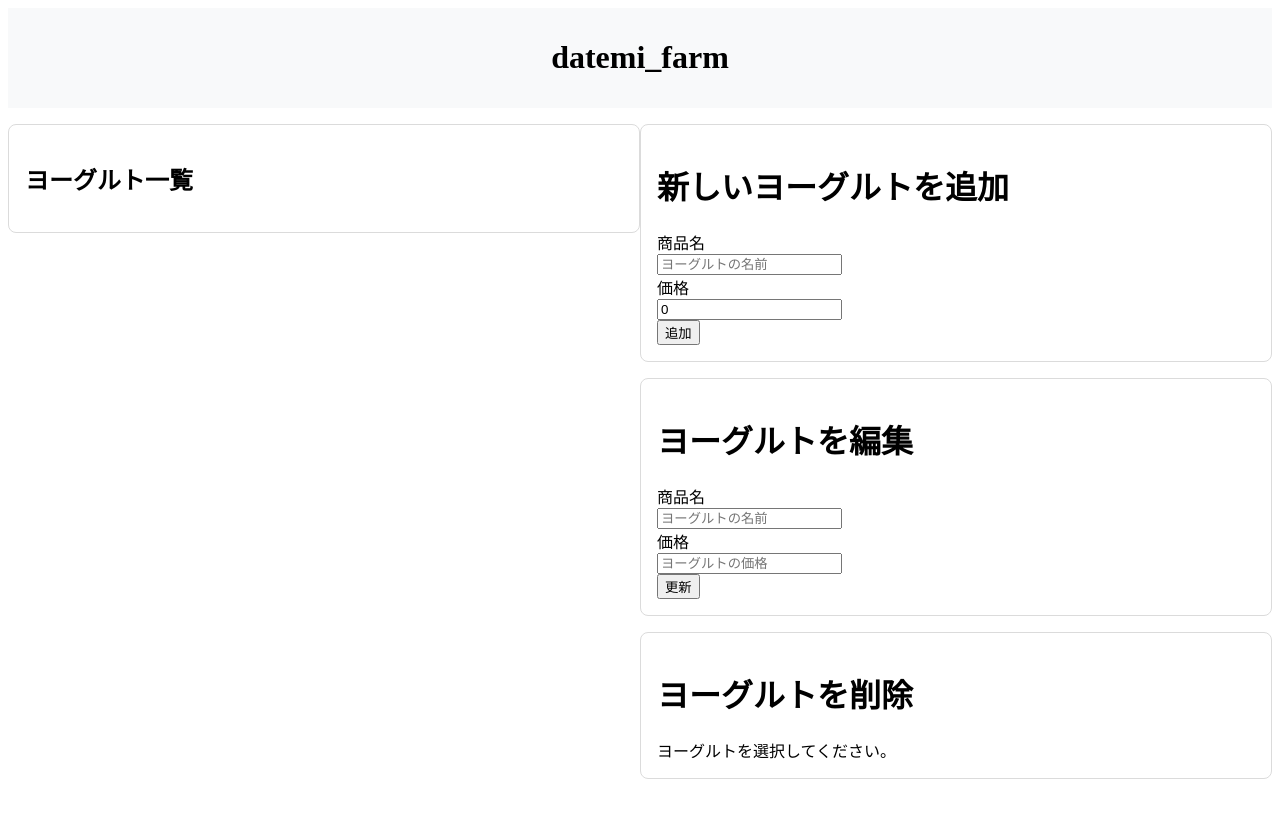
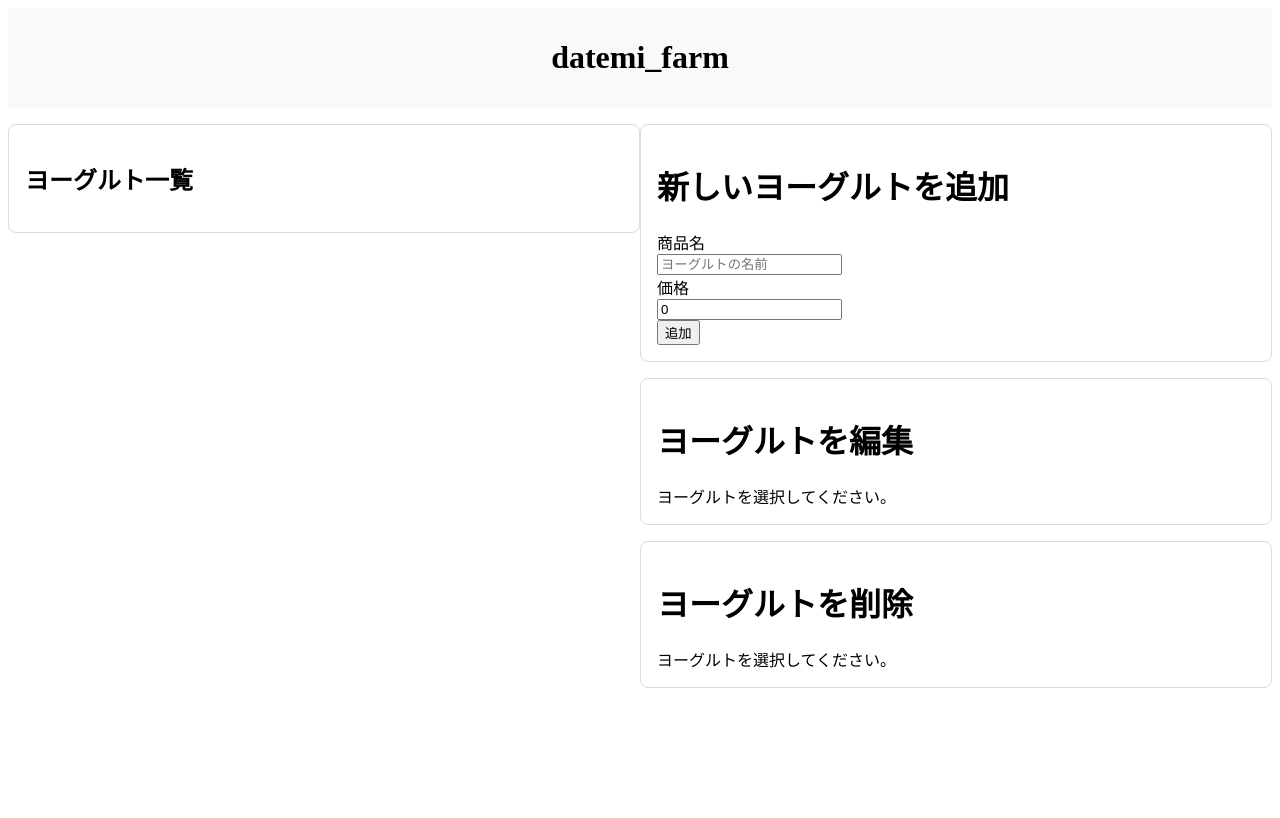
Before and after one commit to togask/final, a Vue app in the folder frontend/: page / in a window 1280 px wide. Shown: the top 818 px of the page. Built offline with nearby package versions, Linux system fonts and the light colour scheme; no server answers.

Commit message:
bugfix: チェックボックスを押していないのにヨーグルトを選択してください。が表示されない

```diff
--- a/frontend/src/components/YogurtUpdateForm.vue
+++ b/frontend/src/components/YogurtUpdateForm.vue
@@ -1,7 +1,7 @@
 <template>
   <div class="container">
     <h1 class="title">ヨーグルトを編集</h1>
-    <div v-if="editableYogurt">
+    <div v-if="isYogurtSelected">
       <div class="field">
         <label class="label">商品名</label>
         <div class="control">
@@ -28,19 +28,22 @@ import { mapState } from 'vuex';
 export default {
   computed: {
     ...mapState(['selectedYogurt']),
-  },
-  data() {
-    return {
-      editableYogurt: null,
-    };
+
+    isYogurtSelected() {
+      return this.selectedYogurt && this.selectedYogurt.id !== undefined;
+    },
   },
   watch: {
     selectedYogurt: {
       immediate: true,
       handler(newVal) {
-        this.editableYogurt = { ...newVal };
-      }
-    }
+        if (newVal && newVal.id !== undefined) {
+          this.editableYogurt = { ...newVal };
+        } else {
+          this.editableYogurt = null;
+        }
+      },
+    },
   },
   methods: {
     updateYogurt() {
```
